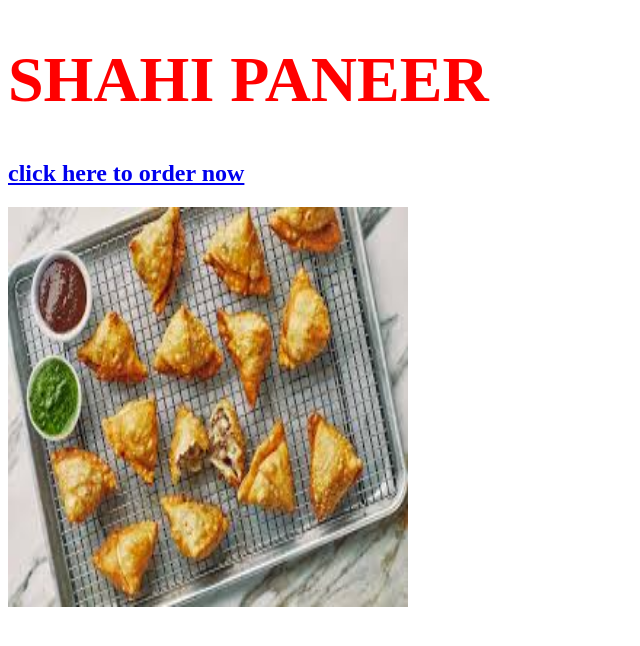
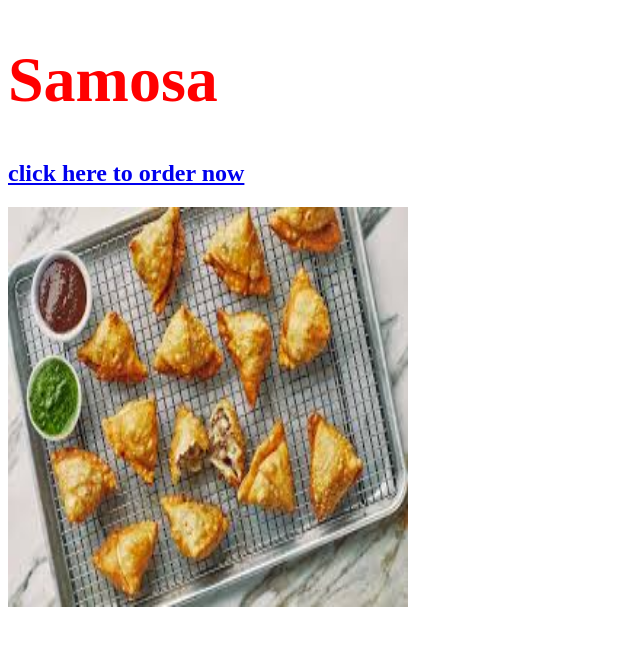
Before and after one commit to mahesh1412/restaurant, a plain HTML site: page food16.html in a window 1280 px wide. Shown: the whole page, without its empty margins (0-640 px from the left). Drawn offline with Linux system fonts and the light colour scheme.

Commit message:
Update and rename food16.htm to food16.html
Samosa description updated

```diff
--- a/food16.htm
+++ b/food16.html
@@ -6,11 +6,11 @@
     <meta charset="UTF-8">
     <meta http-equiv="X-UA-Compatible" content="IE=edge">
     <meta name="viewport" content="width=device-width, initial-scale=1.0">
-    <title>Day1:: Food11</title>
+    <title>Day1:: Samosa</title>
 </head>
 
 <body style=" background: url(./18.png) no-repeat center/cover;">
-  <h1 style="color: red; font-size: 4em;">SHAHI PANEER </h1>
+  <h1 style="color: red; font-size: 4em;">Samosa</h1>
   <h2>
 <a href="pay.html" target="_blank">click here to order now</a></h2>
 
```
